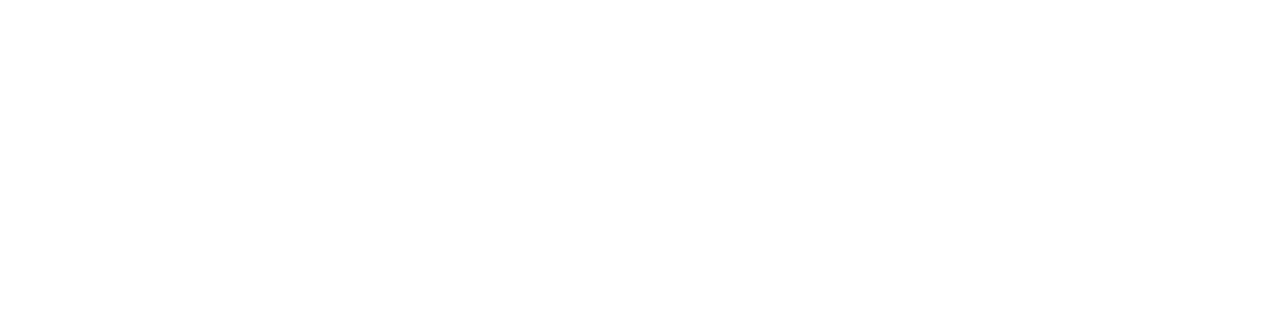
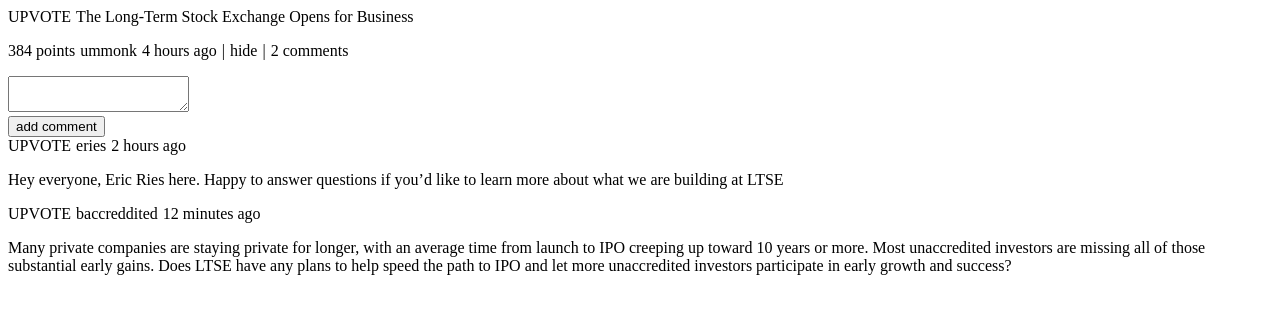
Before and after one commit to openwater-fall2020/hacker-news, a React (Create React App) app: page /story/0 in a window 1280 px wide. Shown: the top 314 px of the page. Built offline with nearby package versions, Linux system fonts and the light colour scheme.

Commit message:
add storydetail page and comment component

```diff
--- a/src/App.js
+++ b/src/App.js
@@ -4,10 +4,12 @@
 import EmailSent from "./components/email-sent.js"
 import { ListStories } from "./components/ListStories";
 import { BrowserRouter as Router, Route } from "react-router-dom";
+import StoryDetail from "./components/StoryDetail.js";
+
+
 
 /**
  * @todo add a navbar component
- * @todo load posts from the database
  */
 const App = () => {
   return (
@@ -21,10 +23,15 @@
       }}
     >
       <Router>
-        <Route path="/" exact={true} component={ListStories} />
+        <Route
+          path="/"
+          exact={true}
+          render={() => <ListStories />}
+        />
         <Route path="/login" component={Login} />
         <Route path="/forgot" component={Reset} />
         <Route path="/sentemail" component={EmailSent} />
+        <Route path="/story/:id" component={StoryDetail} />
       </Router>
     </div>
   );
--- /dev/null
+++ b/src/components/Comment.js
@@ -0,0 +1,28 @@
+import React from "react";
+
+/**
+ * @param {Object} comment
+ * @todo add upvote button functionality
+ * @todo add comment editing functionality
+ */
+export const Comment = ({ comment }) => {
+  return (
+    <div>
+      <div style={{ display: 'flex' }}>
+        <p style={style.p}>UPVOTE</p>
+        <p style={style.p}>{comment.user}</p>
+        <p style={style.p}>{comment.date}</p>
+      </div>
+      <p style={style.p}>{comment.body}</p>
+    </div>
+  )
+};
+
+const style = {
+  p: {
+    marginRight: '5px',
+    marginTop: '0px'
+  },
+};
+
+export default Comment;
--- a/src/components/ListStories.js
+++ b/src/components/ListStories.js
@@ -1,4 +1,4 @@
-import React from "react";
+import React, { useState } from "react";
 import { StoryThumbnail } from "./StoryThumbail";
 
 const mockStories = [
@@ -28,13 +28,14 @@
 
 /**
  *
- * @param {Object[]} stories a list of story objects
+ * @param {String} order the property to order the stories by
  * @todo replace mockStories with stories from the database
  * @todo take in a prop that we can sort by
  * @todo can go to the detail page by clicking on either the time posted or the comment
  */
-export const ListStories = ({ stories }) => {
+export const ListStories = ({ order }) => {
   const areStories = mockStories.length > 0;
+  const [stories, setStories] = useState(mockStories);
   return (
     <div>
       <ol>
--- /dev/null
+++ b/src/components/StoryDetail.js
@@ -0,0 +1,52 @@
+import React, { useEffect, useState } from 'react';
+
+import { StoryThumbnail } from "./StoryThumbail";
+import { Comment } from "./Comment";
+
+const story = {
+  id: 0,
+  link: 'https://blog.ltse.com/the-long-term-stock-exchange-opens-for-business-38b13f51e87b',
+  title: 'The Long-Term Stock Exchange Opens for Business',
+  points: 384,
+  author: 'ummonk',
+  date: '4 hours ago',
+  comments: [
+    {
+      id: 0,
+      user: 'eries',
+      date: '2 hours ago',
+      body: 'Hey everyone, Eric Ries here. Happy to answer questions if you’d like to learn more about what we are building at LTSE'
+    },
+    {
+      id: 1,
+      user: 'baccreddited',
+      date: '12 minutes ago',
+      body: 'Many private companies are staying private for longer, with an average time from launch to IPO creeping up toward 10 years or more. Most unaccredited investors are missing all of those substantial early gains. Does LTSE have any plans to help speed the path to IPO and let more unaccredited investors participate in early growth and success?',
+    },
+  ],
+};
+
+/**
+ *
+ * @param {Object} match the url parameter
+ * @todo change the mock story to on load fetch the proper story from the DB
+ * @todo add comment input state
+ */
+export const StoryDetail = ({ match }) => {
+  return (
+    <div>
+      <StoryThumbnail story={story} />
+      <textarea />
+      <form method="POST" action="">
+        <button>add comment</button>
+      </form>
+      {story.comments &&
+        story.comments.map((comment, index) => (
+          <Comment key={index} comment={comment} />
+        ))
+      }
+    </div>
+  )
+};
+
+export default StoryDetail;
--- a/src/components/StoryThumbail.js
+++ b/src/components/StoryThumbail.js
@@ -50,7 +50,7 @@
         </a>
         <a
           style={style.a}
-          href="#"
+          href={`/story/${story.id}`}
         >
           {story.date}
         </a>
@@ -59,7 +59,7 @@
         <p style={style.p}>|</p>
         <a
           style={style.a}
-          href="#"
+          href={`/story/${story.id}`}
         >
           {commentString(story.comments.length)}
         </a>
```
